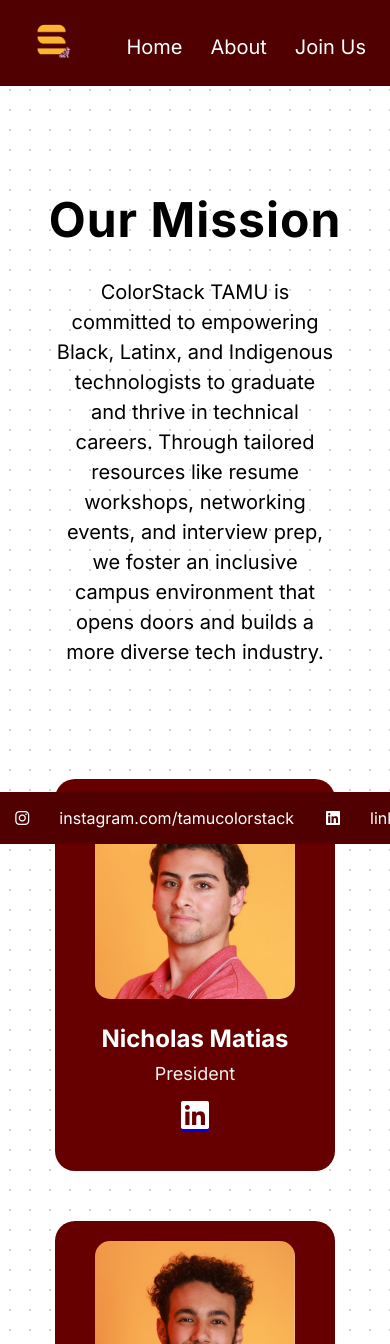
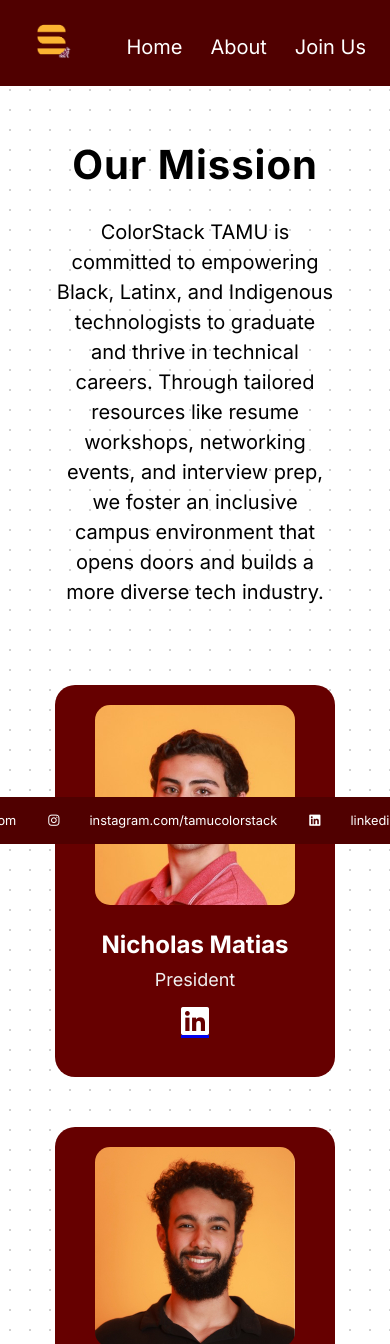
Before and after one commit to TAMUColorStack/ColorStackWebsite, a React (Vite) app in the folder frontend/: page /about_us in a window 390 px wide. Shown: the top 1344 px of the page. Built offline with nearby package versions, Linux system fonts and the light colour scheme.

Commit message:
Minor changes to padding/margins

```diff
--- a/frontend/src/components/footer/Page_footer.css
+++ b/frontend/src/components/footer/Page_footer.css
@@ -38,3 +38,9 @@
 .fa-solid{
     margin-right: 30px;
 }
+
+@media (max-width: 600px) {
+    .footer-link {
+      font-size: 0.8rem;
+    }
+  }
--- a/frontend/src/pages/about_us/About.css
+++ b/frontend/src/pages/about_us/About.css
@@ -3,14 +3,14 @@
     flex-direction: column;
     justify-content: center;
     align-items: center;
-    margin: 0 auto;
+    margin: 80px auto 0;
     padding: 40px 20px;
-    height: 100vh;
+    height: auto;
     width: 100%;
 }
 
 .mission-statement-header {
-    font-size: 48px;
+    font-size: 40px;
     margin: 20px 0;
     font-family: 'Inter', sans-serif;
     text-align: center;
--- a/frontend/src/pages/about_us/Card.css
+++ b/frontend/src/pages/about_us/Card.css
@@ -61,6 +61,8 @@
     justify-content: center;
     gap: 20px;
     padding: 0 5px;
-    margin-top: -80px;
-    margin-bottom: 80px;
+    margin: 0 auto;
+    padding: 15px 20px 60px;
+    height:auto;
+    width:100%;
 }
--- a/frontend/src/pages/home/About.css
+++ b/frontend/src/pages/home/About.css
@@ -27,7 +27,6 @@ p.about-mission-statement-subtext {
     font-size: 30px;
     font-weight: 400;
     line-height: 1.5;
-    margin: 0 auto;
     max-width: 80%;
     text-align: center;
 }
--- a/frontend/src/pages/home/Calendar.css
+++ b/frontend/src/pages/home/Calendar.css
@@ -2,7 +2,7 @@
 .calendar-header {
   font-size: 48px;
   font-weight: 600;
-  margin-bottom: 1.25rem;
+  margin: 40px 0 20px;
 }
 
 /* Calendar Container */
@@ -10,9 +10,9 @@
   display: flex;
   flex-direction: column;
   align-items: center;
-  margin: 30px auto;
-  padding: 16px;
-  max-width: 800px;
+  margin: 60px auto;
+  padding: 20px;
+  max-width: auto;
   height: auto;
   font-family: 'Inter', sans-serif;
 }
--- a/frontend/src/pages/home/Home.css
+++ b/frontend/src/pages/home/Home.css
@@ -1,6 +1,6 @@
 
 body {
-    displaY:flex;
+    display:flex;
     margin: 0;
     padding: 0;
     overflow-x: hidden;
--- a/frontend/src/pages/join_us/Joinus.css
+++ b/frontend/src/pages/join_us/Joinus.css
@@ -12,7 +12,7 @@
   }
 
   .join-us-header {
-    font-size: 48px;
+    font-size: 40px;
     margin: 30px auto;
     font-family: 'Inter', sans-serif;
     font-weight: 600;
```
